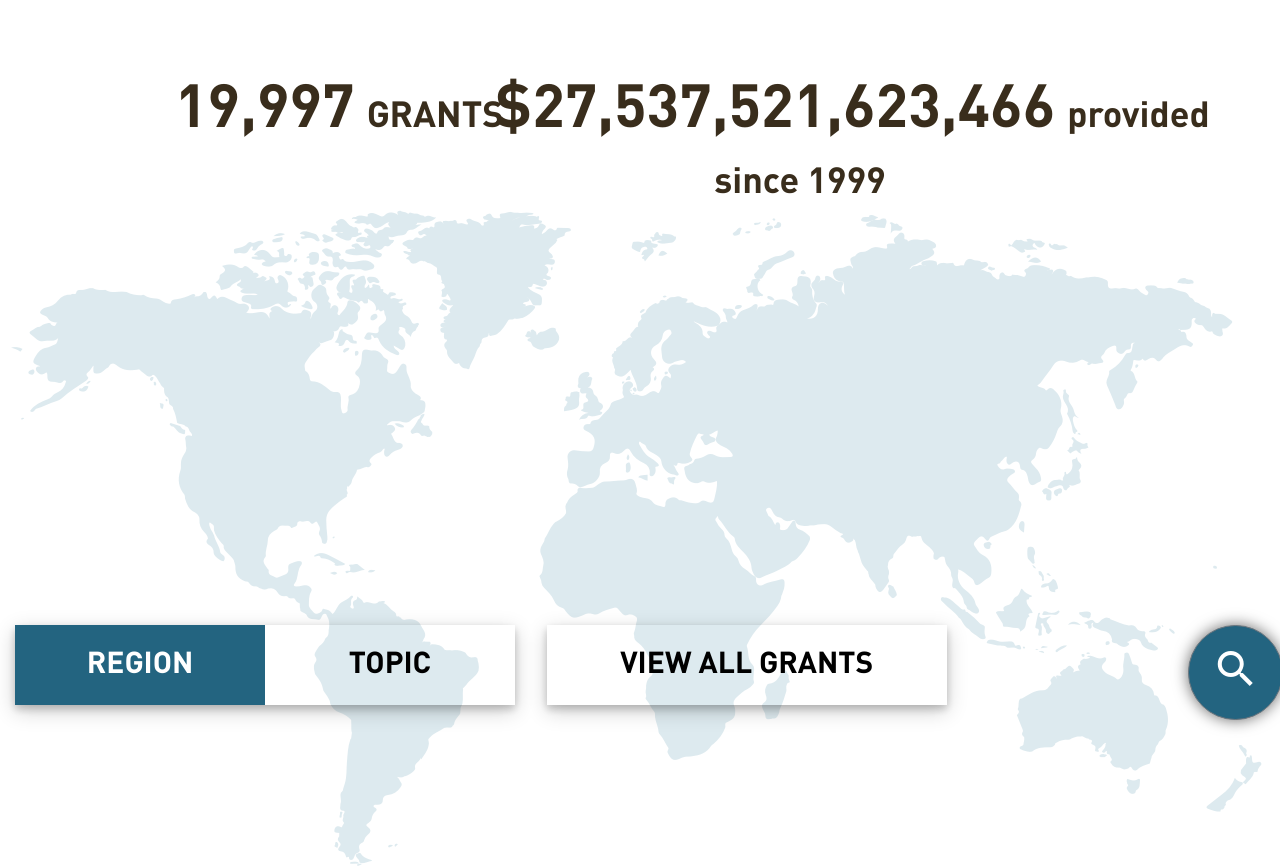
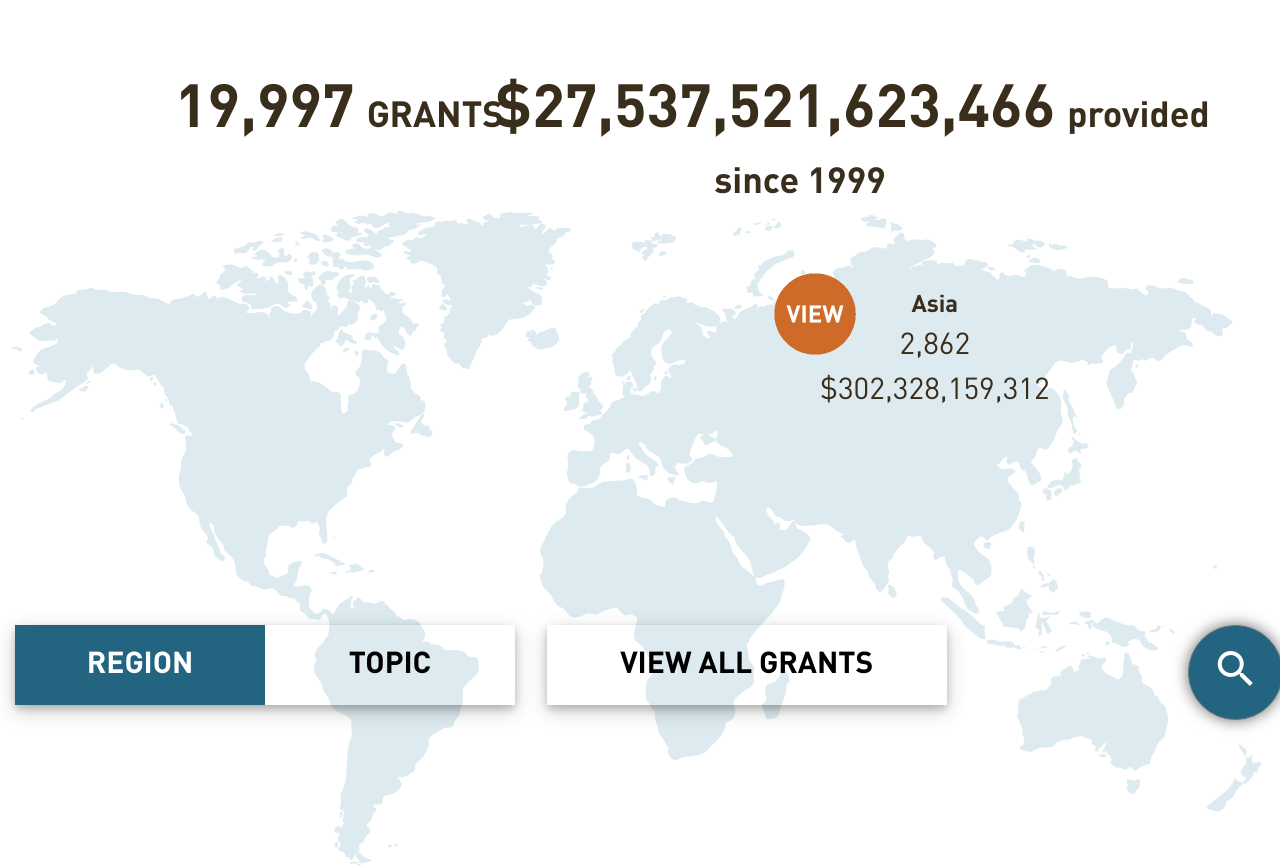
Before and after one commit to ileavitt/for-claudia, a Vue app: page / in a window 1280 px wide. Built offline with nearby package versions, Linux system fonts and the light colour scheme.

Commit message:
adding string manipulation func and formatting text
adding string manipulation func and formatting text

```diff
--- a/src/components/Bubble.vue
+++ b/src/components/Bubble.vue
@@ -28,11 +28,11 @@
             <img class="bubble" src="@/assets/view-md.gif" />
         </div>
         <div class="oceana-info" v-if="regions[4]"><div class="region-name">{{regions[4].name}}</div>{{ format(regions[4].totalGrants)}} <br /> ${{ format(regions[4].totalAmount) }}</div>
-
+        -->
         <div v-on:click="addFilter(regions[1])" class="region asia">
             <img class="bubble" src="@/assets/view-sm.gif" />
         </div>
-        <div class="asia-info" v-if="regions[1]"><div class="region-name">{{regions[1].name}}</div>{{ format(regions[1].totalGrants)}} <br /> ${{ format(regions[1].totalAmount) }}</div> -->
+        <div class="asia-info region-info" v-if="regions[1]"><div class="region-name">{{firstLetter(regions[1].name)}}</div>{{ format(regions[1].totalGrants)}} <br /> ${{ format(regions[1].totalAmount) }}</div>
     </div>
 </template>
 
@@ -48,6 +48,9 @@
                 let regionFilter = { name: region.name, id: region.id }
                 this.$store.commit('FILTER_REGION', regionFilter)
                 this.$router.push('/grants/region/' + region.name.replace(" ", "-").toLowerCase());
+            },
+            firstLetter(region) {
+                return region.charAt(0).toUpperCase() + region.slice(1).toLowerCase();
             }
         },
         computed: mapState(['regions'])
@@ -60,10 +63,6 @@
     width:50%;
 }
 
-.region {
-    position:absolute;
-}
-
 .north-am {
     left: 19%;
     top: 30%;
@@ -72,8 +71,6 @@
 .north-am-info {
     left: 6%;
     top: 42%;
-    font-weight: 600;
-    position: absolute;
 }
 
 .south-am {
@@ -84,8 +81,6 @@
 .south-am-info {
     left: 27%;
     top: 75%;
-    position: absolute;
-    font-weight: 600;
 }
 
 .europe {
@@ -96,8 +91,6 @@
 .europe-info {
     left: 42%;
     top: 46%;
-    position: absolute;
-    font-weight: 600;
 }
 
 .africa {
@@ -108,8 +101,6 @@
 .africa-info {
     top: 75%;
     left: 46%;
-    position: absolute;
-    font-weight: 600;
 }
 
 .oceana {
@@ -120,26 +111,31 @@
 .oceana-info {
     right: 23%;
     top: 80%;
-    position: absolute;
-    font-weight: 600;
 }
 
 .asia {
-    right:10%;
-    top:47%;
+    right:16%;
+    top:23%;
 }
 
 .asia-info {
-    right: 12%;
-    font-weight: 600;
-    top: 55%;
-    position: absolute;
+    right: 18%;
+    top: 36%;
+}
+
+.region {
+    position:absolute;
 }
 
 .region-name {
-    font-size: 20px;
-    font-weight: 700;
-    font-stretch: expanded;
+    font-family:'Dinot-Bold';
+    font-size: 24px;
+}
+
+.region-info {
+    font-family: 'Dinot';
+    font-size:30px;
+    position: absolute;
 }
 
 
```
